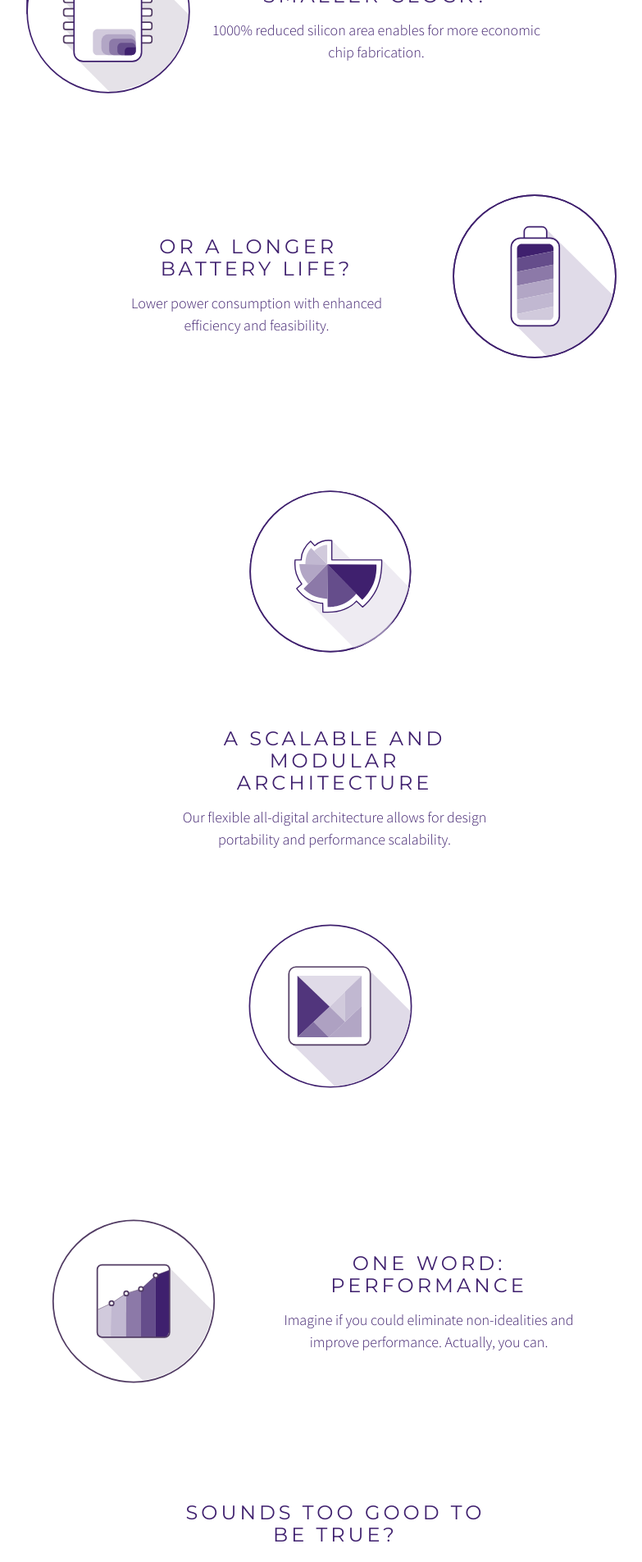
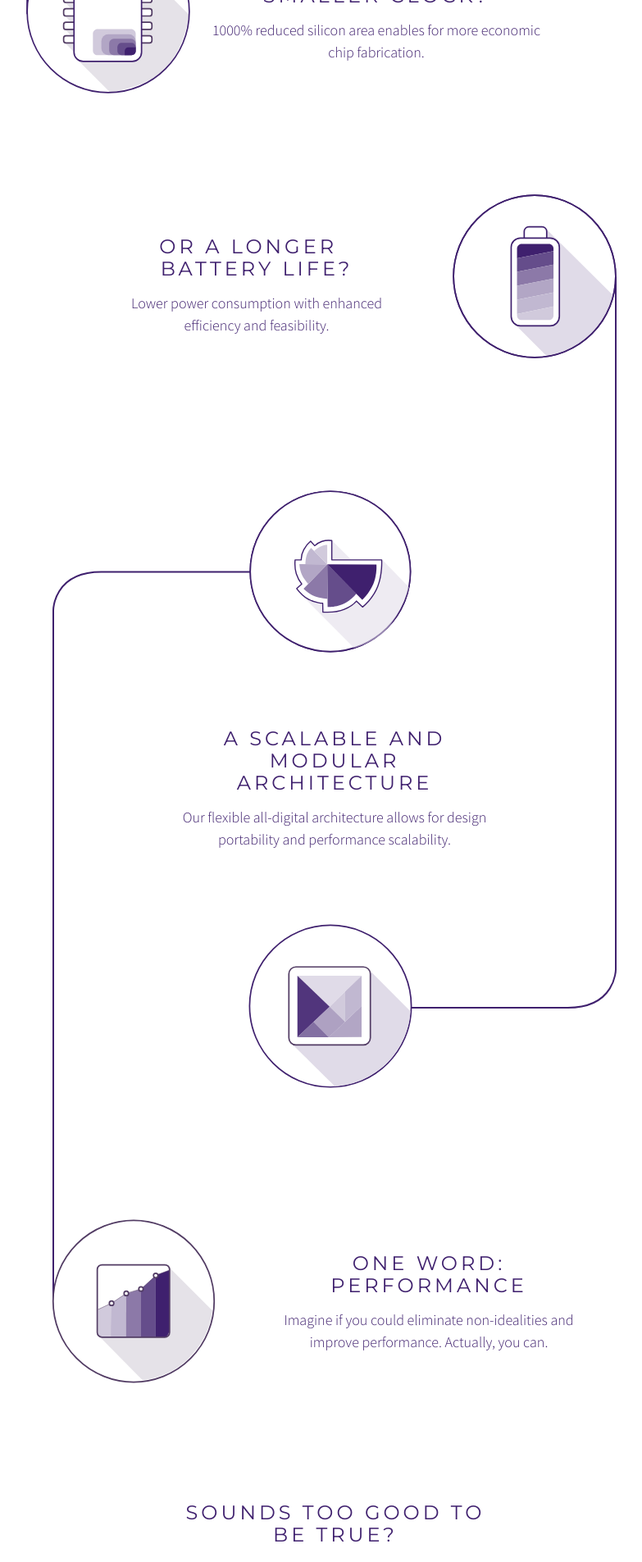
Before and after one commit to zaghmout/movellus, a Jekyll site: the page built from index.html, in a window 1280 px wide. Shown: the part 1809-3714 px from the top of the page at 82% size, without its empty margins (231-1014 px from the left). Built offline with Jekyll 4.4.1, drawn with Linux system fonts in a browser that asks for light colours; nearby versions of some CDN libraries.

Commit message:
missing slash on image bg path

```diff
--- a/_sass/_layout.scss
+++ b/_sass/_layout.scss
@@ -1009,7 +1009,7 @@
         height: 1434px;
         width: 692px;
         margin: 300px auto 0;
-        background-image: url('movellus/images/home-line-2-3.svg');
+        background-image: url('/movellus/images/home-line-2-3.svg');
         background-repeat: no-repeat;
         position: relative;
     }
```
Also changed, not shown: 2 other files.
